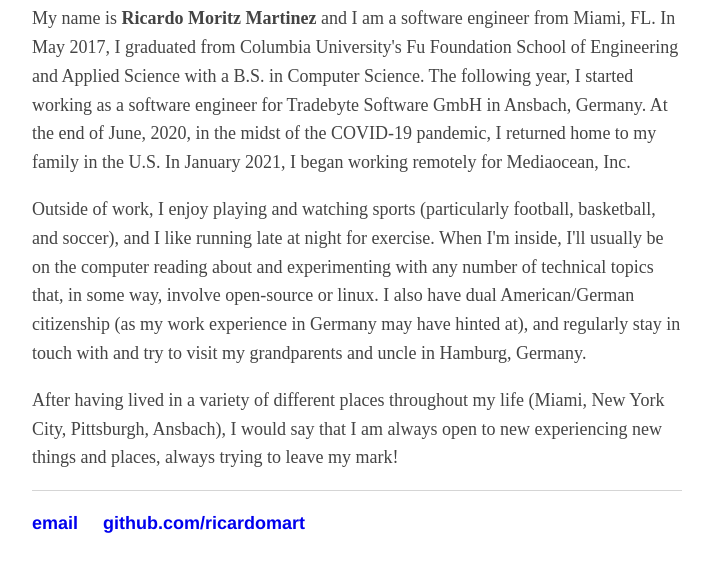
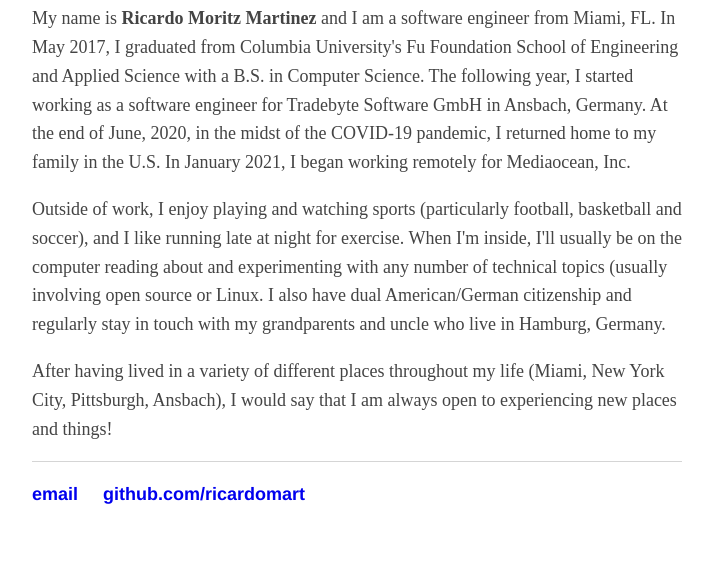
Before and after one commit to ricardomart/ricardomart.github.io, a plain HTML site: page about.html in a window 1280 px wide. Shown: the part 156-728 px from the top of the page, without its empty margins (283-996 px from the left). Drawn offline with Linux system fonts and the light colour scheme.

Commit message:
Update 2025-09-22

```diff
--- a/about.html
+++ b/about.html
@@ -34,19 +34,18 @@
 
                 <p>
                     Outside of work, I enjoy playing and watching sports (particularly
-                    football, basketball, and soccer), and I like running late at night
+                    football, basketball and soccer), and I like running late at night
                     for exercise. When I'm inside, I'll usually be on the computer reading
-		    about and experimenting with any number of technical topics that, in some
-		    way, involve open-source or linux. I also have dual American/German
-		    citizenship (as my work experience in Germany may have hinted at), and
-		    regularly stay in touch with and try to visit my grandparents and uncle in
-		    Hamburg, Germany.
+		    about and experimenting with any number of technical topics (usually
+		    involving open source or Linux. I also have dual American/German
+		    citizenship and regularly stay in touch with my grandparents and uncle who
+		    live in Hamburg, Germany.
                 </p>
 
                 <p>
                     After having lived in a variety of different places throughout my life (Miami,
                     New York City, Pittsburgh, Ansbach), I would say that I am always open to
-                    new experiencing new things and places, always trying to leave my mark!
+                    experiencing new places and things!
                 </p>
 
                 <footer>
```
Also changed, not shown: 1 other file.
